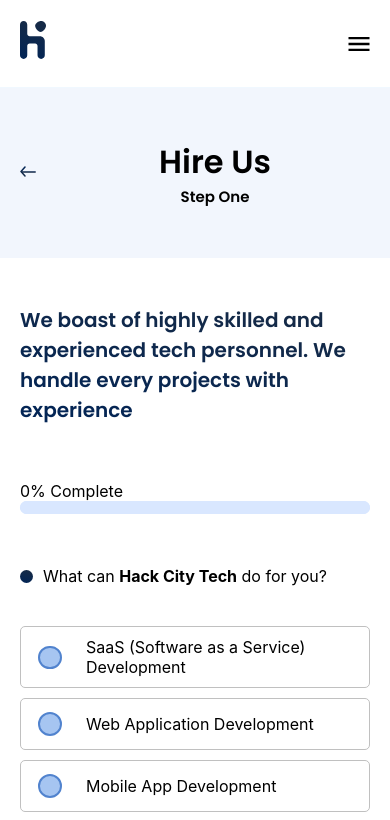
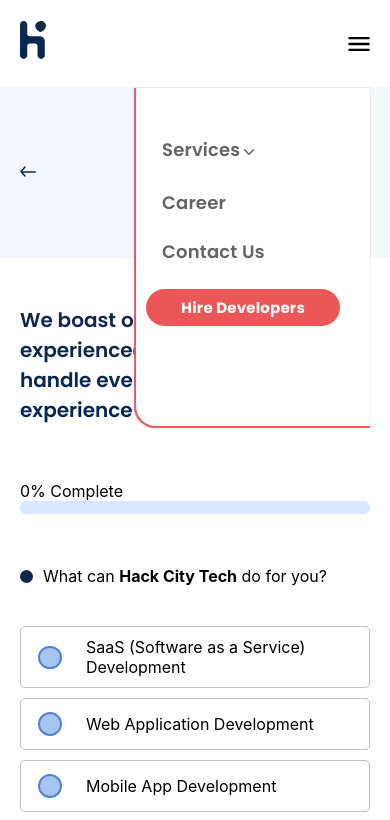
Before and after one commit to HackCityDev/homepage, a React (Create React App) app: page /hire-us in a window 390 px wide. Shown: the top 820 px of the page. Built offline with nearby package versions, Linux system fonts and the light colour scheme; a web font is replaced by a local one.

Commit message:
Update 30 - 01 - 2023 -- 2: With Mobile view

```diff
--- a/src/components/layout/index.scss
+++ b/src/components/layout/index.scss
@@ -132,7 +132,7 @@
 }
 progress::-webkit-progress-value {
     background: linear-gradient(192.7deg, #152A47 14.55%, #032555 91.2%);
-    border-radius: 100px;
+    // border-radius: 100px;
     height: 13px;
 }
 progress::-moz-progress-bar {
@@ -152,8 +152,8 @@
 }
 
 input[type=checkbox] + .label:before {
-    content: "";
-    // content: "\2714";
+    // content: "";
+    content: "\2714";
     // border: 0.1em solid #000;
     border: 2px solid #5183ce;
     // border-radius: 0.2em;
--- a/src/components/nav/index.scss
+++ b/src/components/nav/index.scss
@@ -52,7 +52,7 @@
         list-style: none;
         margin: 0;
         padding-left: 0;
-        display: flex;
+        display: flex !important;
         justify-content: space-between;
       }
 
```
Also changed, not shown: src/components/pages/hire-us/index.scss (+0 -190 lines).
